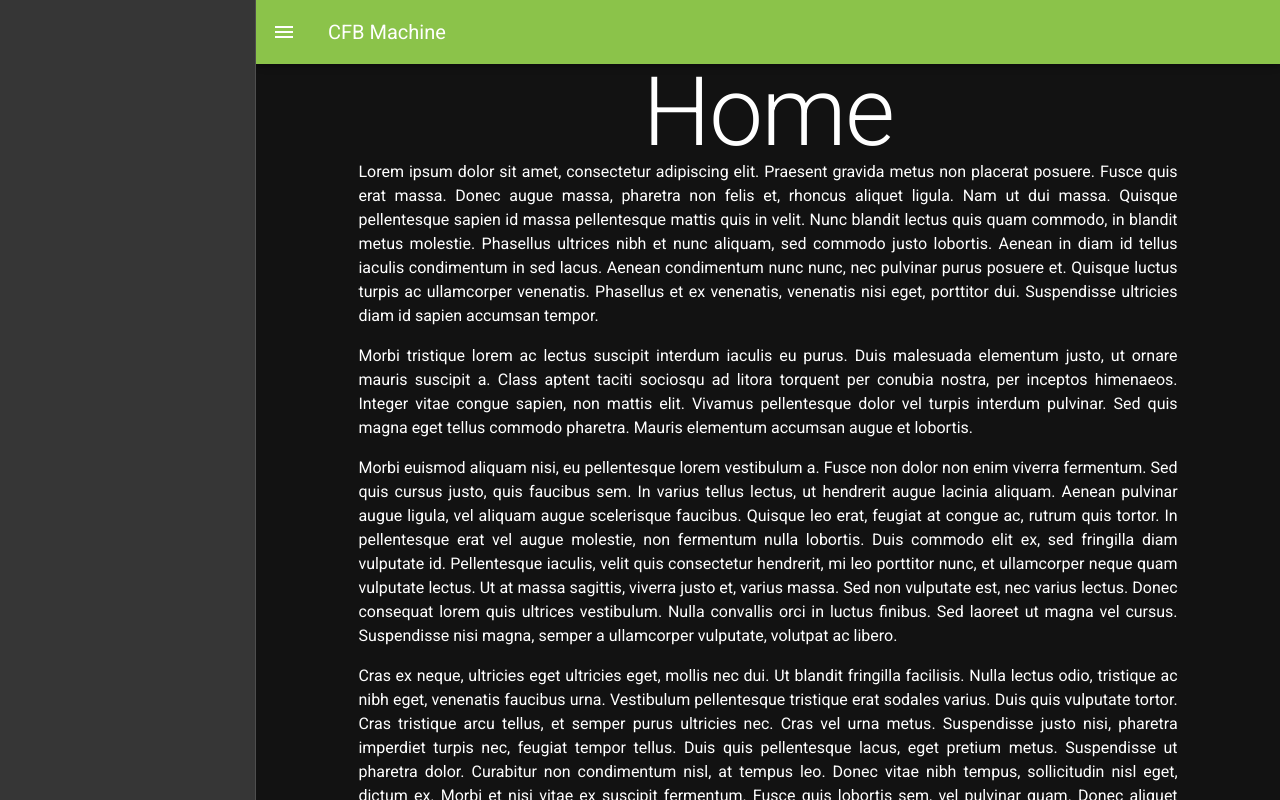
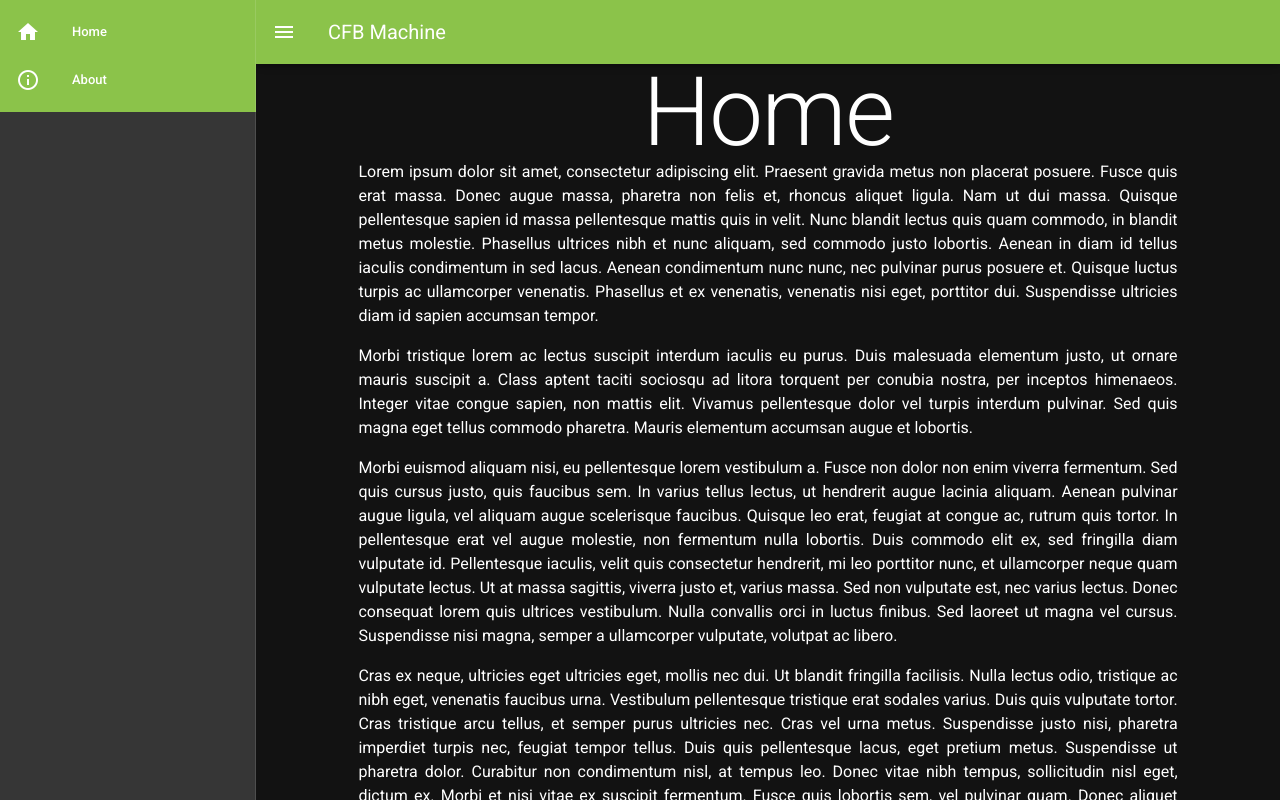
Before and after one commit to adavisson/cfb-machine-vuetify, a Vue app: page / in a window 1280 px wide. Both pictures are taken after a click on the button 28 px from the left and 32 px from the top of the page. Shown: the top 800 px of the page. Built offline with nearby package versions, Linux system fonts and the light colour scheme.

Commit message:
changed drawer color

```diff
--- a/src/components/AppBar.vue
+++ b/src/components/AppBar.vue
@@ -4,6 +4,24 @@
       v-model="drawer"
       app
     >
+      <v-list color="primary" dense>
+        <v-list-item link>
+          <v-list-item-action>
+            <v-icon>mdi-home</v-icon>
+          </v-list-item-action>
+          <v-list-item-content>
+            <v-list-item-title>Home</v-list-item-title>
+          </v-list-item-content>
+        </v-list-item>
+        <v-list-item link>
+          <v-list-item-action>
+            <v-icon>mdi-information-outline</v-icon>
+          </v-list-item-action>
+          <v-list-item-content>
+            <v-list-item-title>About</v-list-item-title>
+          </v-list-item-content>
+        </v-list-item>
+      </v-list>
     </v-navigation-drawer>
     <v-app-bar app color="primary" dark collapse-on-scroll="true">
       <v-app-bar-nav-icon @click.stop="drawer = !drawer"></v-app-bar-nav-icon>
```
